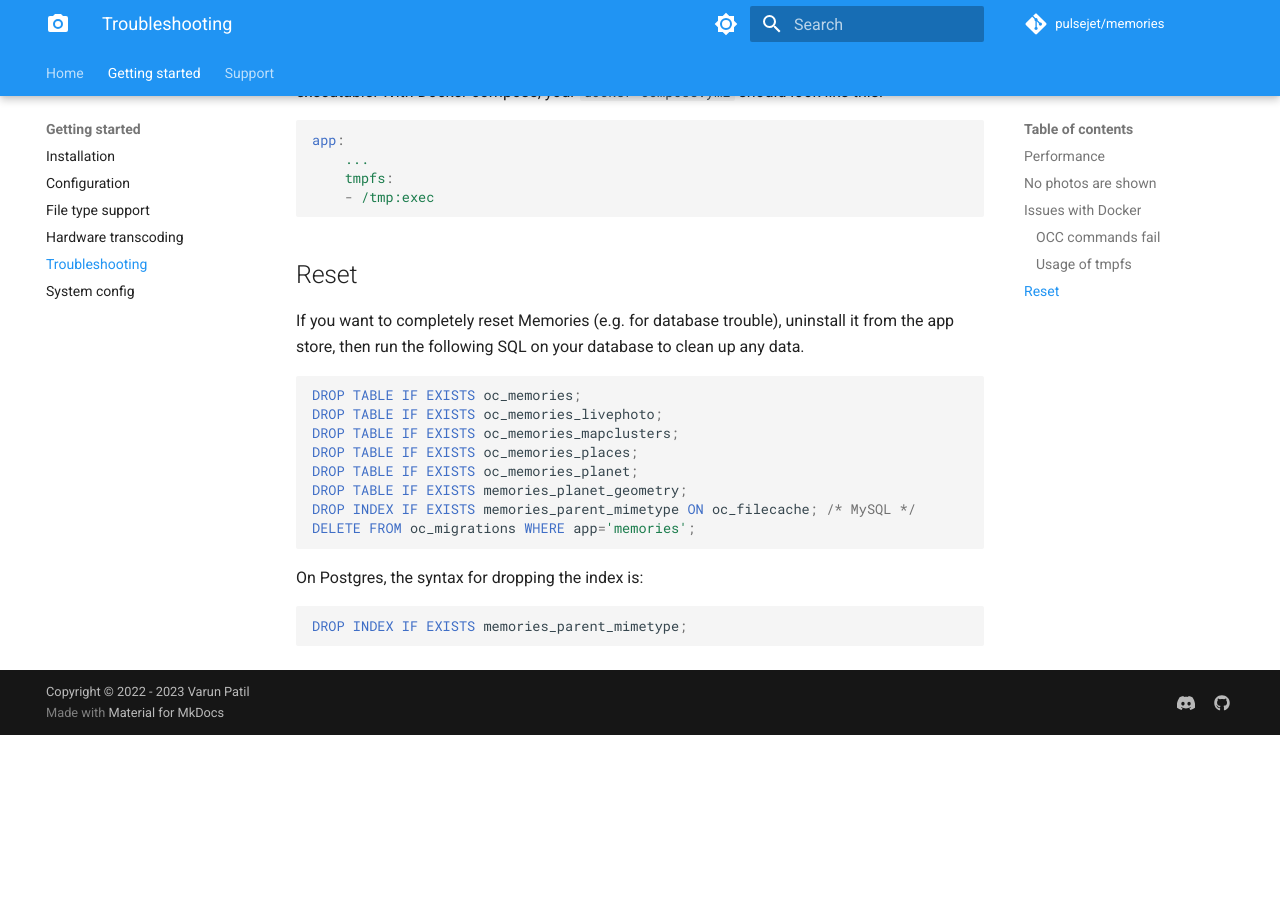
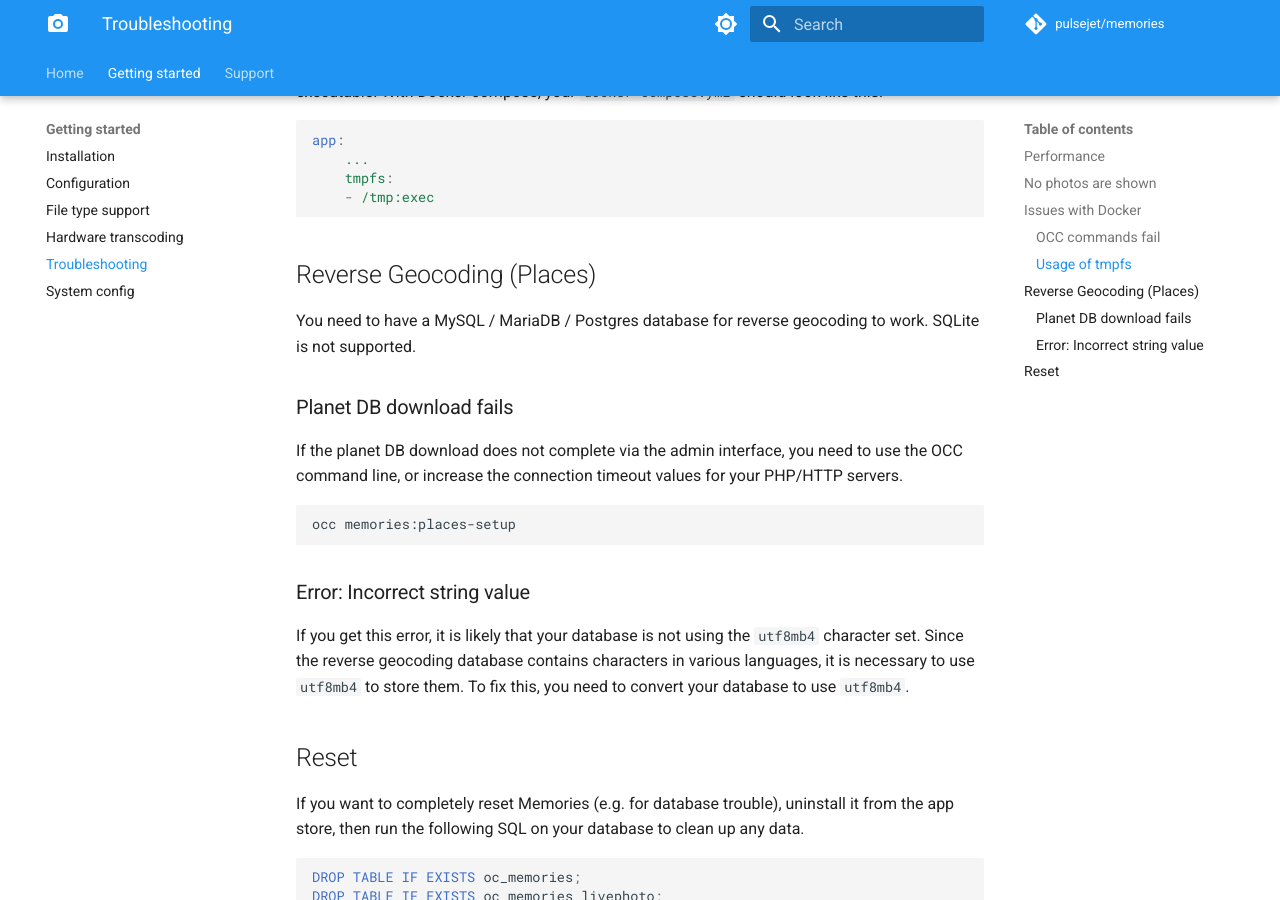
Before and after one commit to jonrin0213/photo-viewer, an MkDocs documentation site: the page built from docs/troubleshooting.md, in a window 1280 px wide and 900 px high, scrolled down 1467 px. Built offline with MkDocs 1.6.1 and Material for MkDocs 9.7.7, drawn with Linux system fonts in a browser that asks for light colours; plug-ins that fetch from the network failed and are left out; comment, search, counter and statistics services are not loaded; before the commit the page ends 2202 px from its top, so only the background shows below that.

Commit message:
docs: add places troubleshooting (close #659)
Signed-off-by: Varun Patil <radialapps@gmail.com>

````diff
--- a/docs/troubleshooting.md
+++ b/docs/troubleshooting.md
@@ -56,6 +56,22 @@ app:
     - /tmp:exec
 ```
 
+## Reverse Geocoding (Places)
+
+You need to have a MySQL / MariaDB / Postgres database for reverse geocoding to work. SQLite is not supported.
+
+### Planet DB download fails
+
+If the planet DB download does not complete via the admin interface, you need to use the OCC command line, or increase the connection timeout values for your PHP/HTTP servers.
+
+```bash
+occ memories:places-setup
+```
+
+### Error: Incorrect string value
+
+If you get this error, it is likely that your database is not using the `utf8mb4` character set. Since the reverse geocoding database contains characters in various languages, it is necessary to use `utf8mb4` to store them. To fix this, you need to convert your database to use `utf8mb4`.
+
 ## Reset
 
 If you want to completely reset Memories (e.g. for database trouble), uninstall it from the app store, then run the following SQL on your database to clean up any data.
````
